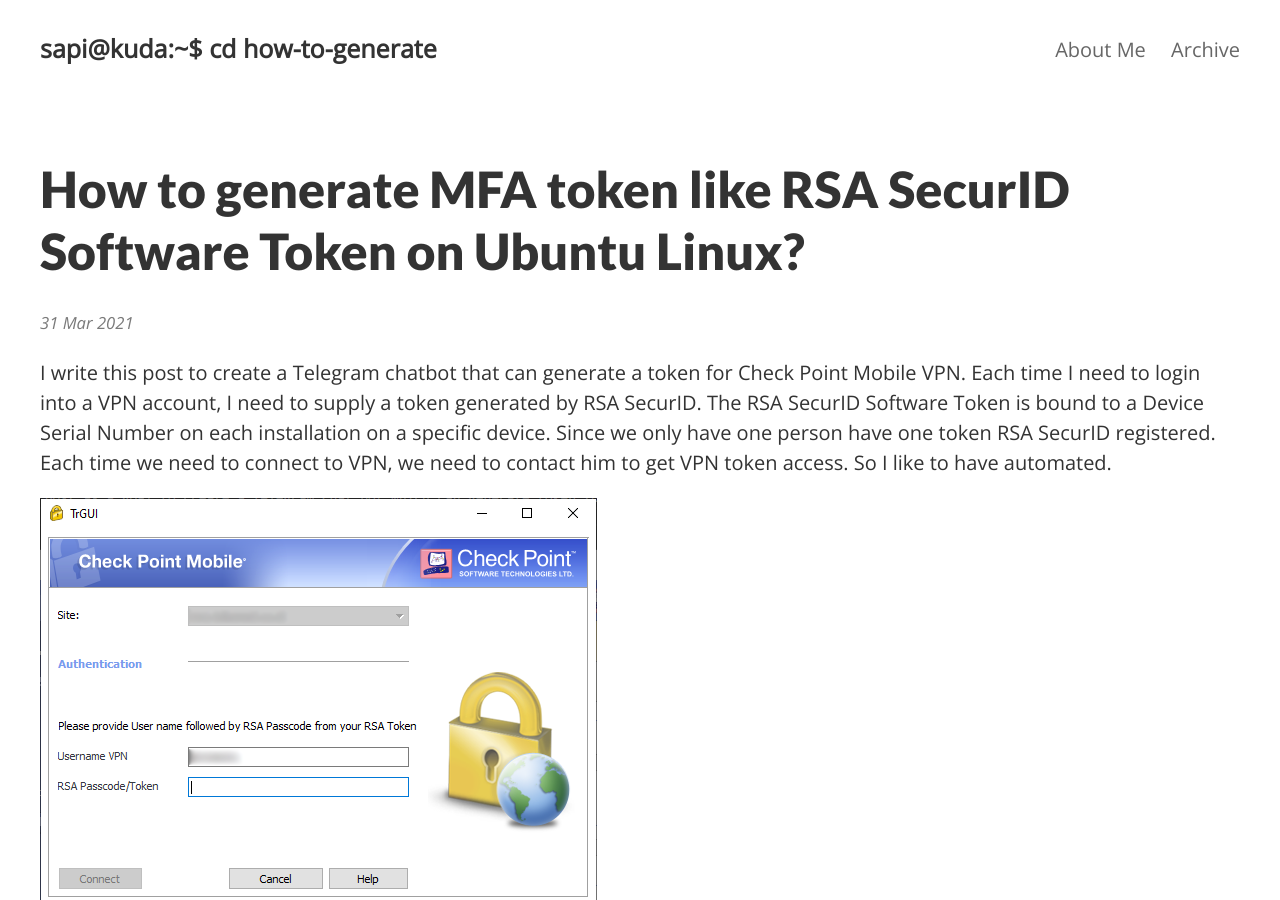
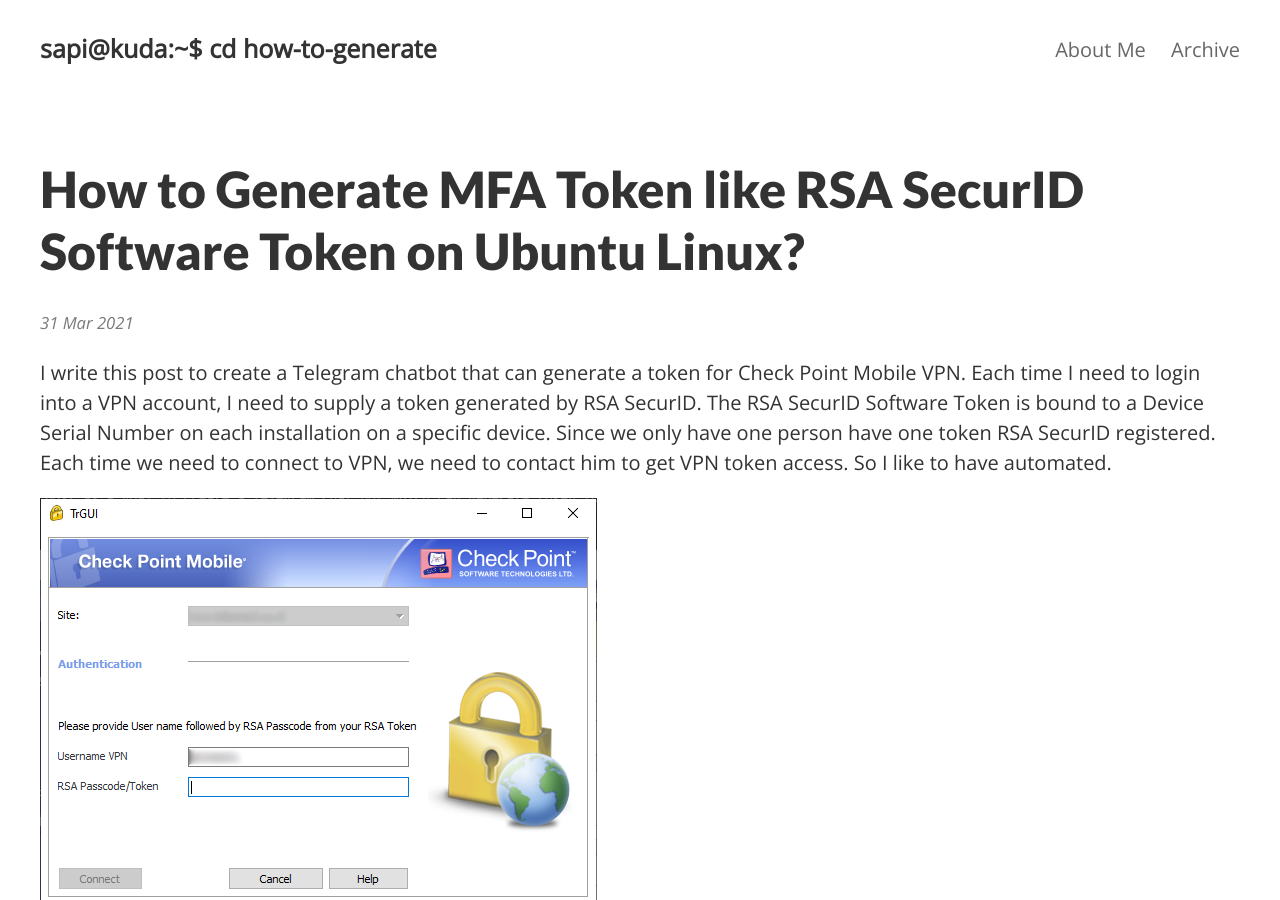
Before and after one commit to wwahyudi/wwahyudi.github.io, a Jekyll site: the page built from _posts/2021-03-31-how-to-generate-mfa-token-like-rsa-securid-software-token-on-ubuntu-linux.md, in a window 1280 px wide and 900 px high. Built offline with Jekyll 4.4.1, drawn with Linux system fonts in a browser that asks for light colours; nearby versions of some CDN libraries; comment, search, counter and statistics services are not loaded.

```diff
--- a/_posts/2021-03-31-how-to-generate-mfa-token-like-rsa-securid-software-token-on-ubuntu-linux.md
+++ b/_posts/2021-03-31-how-to-generate-mfa-token-like-rsa-securid-software-token-on-ubuntu-linux.md
@@ -1,6 +1,6 @@
 ---
 layout:     post
-title:      How to generate MFA token like RSA SecurID Software Token on Ubuntu Linux?
+title:      How to Generate MFA Token like RSA SecurID Software Token on Ubuntu Linux?
 date:       2021-03-31
 summary:    How I can generate a MFA token like RSA SecurID Software Token on Ubuntu Linux
 categories: mfa
```
